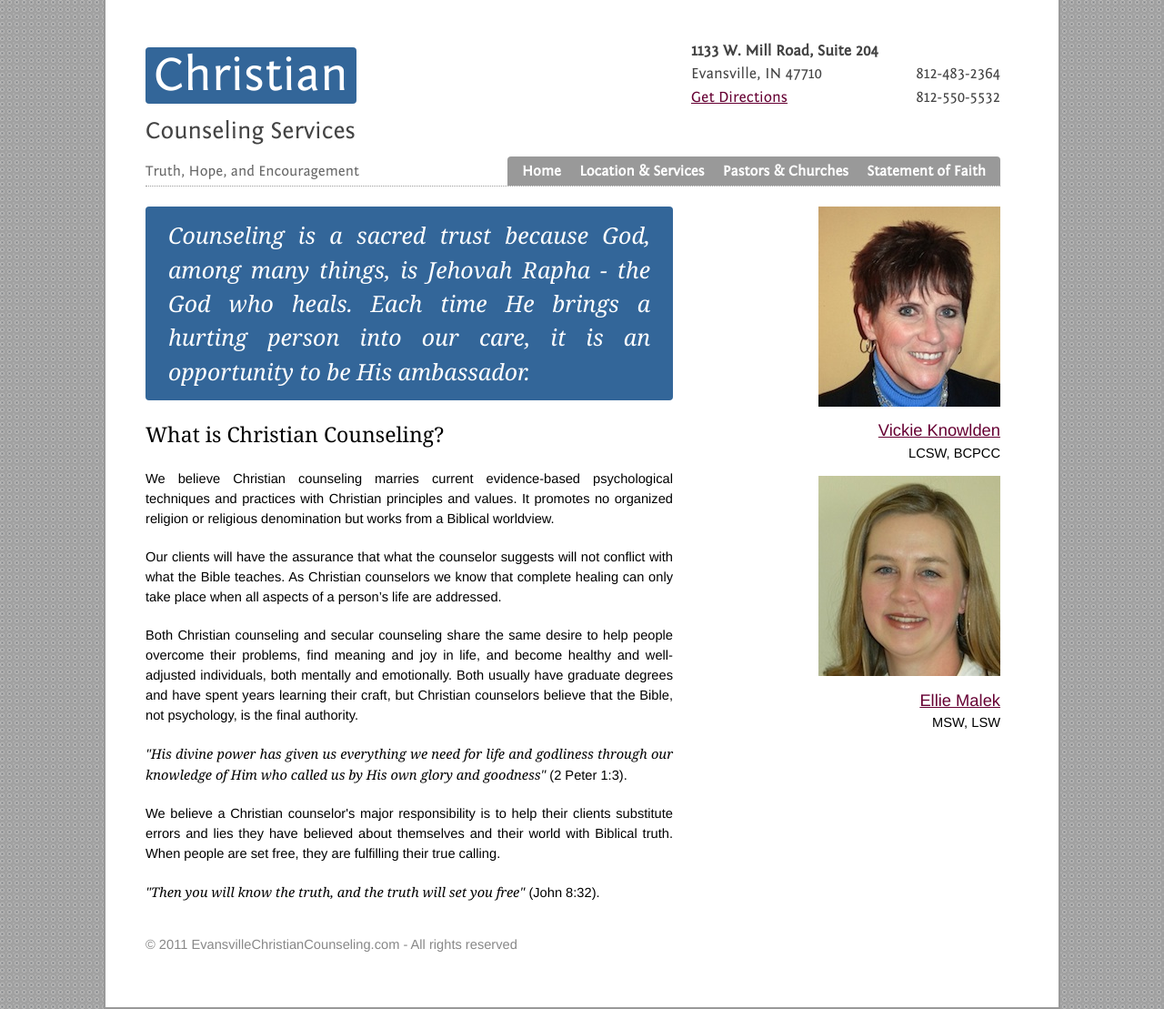
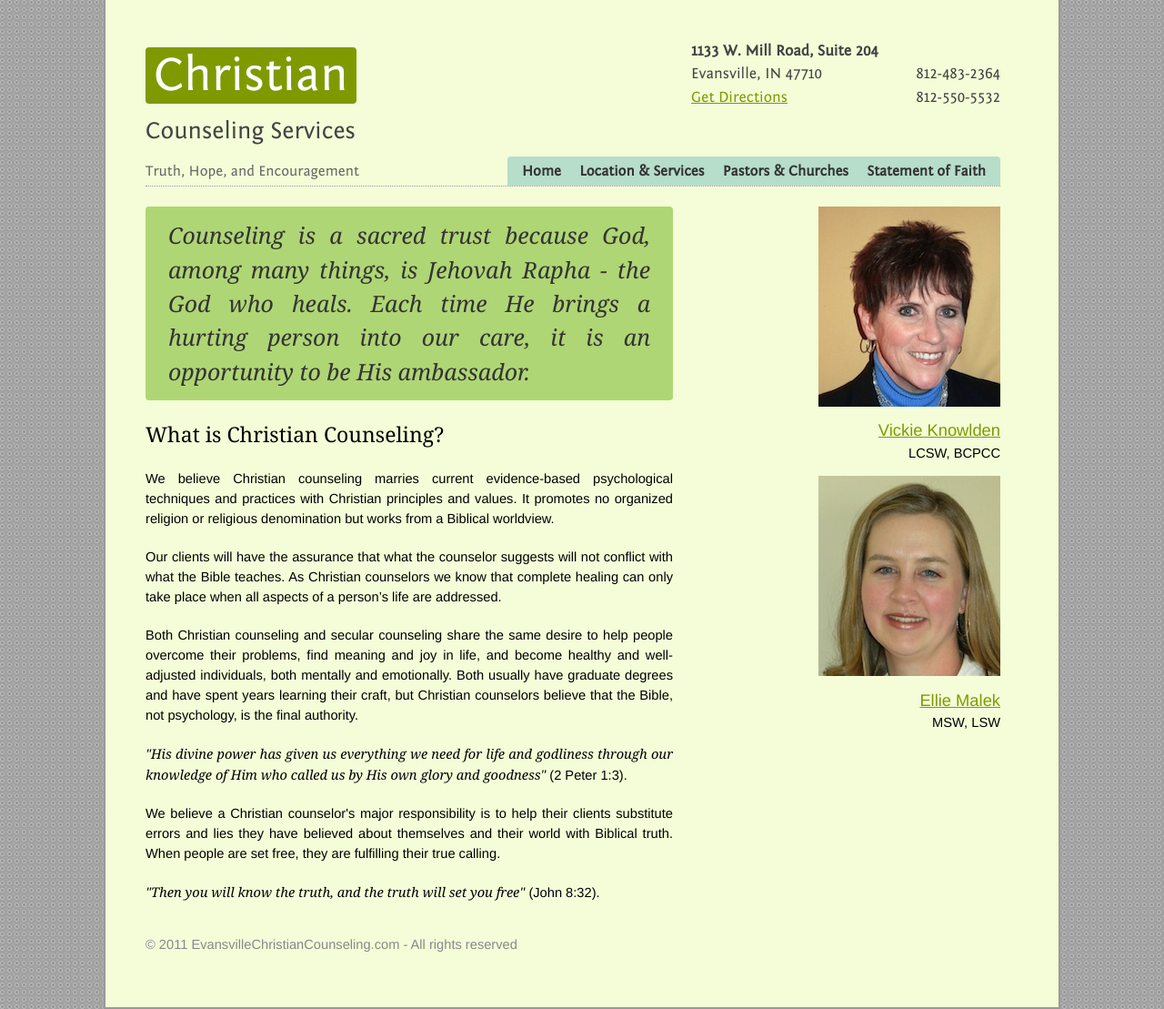
Before and after one commit to evansvillechristiancounseling/evansvillechristiancounseling.github.com, a Jekyll site: the page built from index.html, in a window 1280 px wide. Shown: the whole page at 91% size. Built offline with Jekyll 4.4.1, drawn with Linux system fonts in a browser that asks for light colours.

Commit message:
[rd3] Playing around with zenden color palette

```diff
--- a/_layouts/default.html
+++ b/_layouts/default.html
@@ -12,6 +12,7 @@
     <link href="/stylesheets/960-system.css" type="text/css" media="screen" rel="stylesheet"/>
     <link href="/stylesheets/type.css" type="text/css" media="screen" rel="stylesheet"/>
     <link href="/stylesheets/styles.css" type="text/css" media="screen" rel="stylesheet"/>
+    <link href="/stylesheets/theme-zenden.css" type="text/css" media="screen" rel="stylesheet"/>
   </head>
 
   <body>
--- a/stylesheets/styles.css
+++ b/stylesheets/styles.css
@@ -26,12 +26,6 @@ p { text-align: justify; }
   color: #444;
   border-top: 1px dotted #aaa;
   padding-top: 1ex;
-}
-
-sup {
-  font-size: 75%;
-  display: inline-block;
-  padding-top: -1em;
 }
 
 /* container */
@@ -103,7 +97,8 @@ sup {
 }
 
 #main-menu #slogan {
- float: left; padding-top: 0.5ex;
+ float: left;
+ padding-top: 0.5ex;
 }
 
 #main-menu a, #main-menu a:visited {
@@ -150,7 +145,7 @@ sup {
 }
 
 #fancy-lead p {
-  color: white;
+  color: #fff;
   font-style: italic;
   font-family: Georgia, serif;
   font-size: 170%;
@@ -170,8 +165,8 @@ sup {
 
 #counselors ul {
   list-style-type: none;
+  text-align: right;
   margin: 0;
-  text-align: right;
   padding: 0;
 }
 
--- /dev/null
+++ b/stylesheets/theme-zenden.css
@@ -0,0 +1,36 @@
+/*
+ * Forest: #7f9a00
+ * Early Growth Forest: #afd675
+ * Cream: #f4fdd8
+ * Sea Foam: #e4f2db
+ * Sea: #b7ddcb
+ */
+
+a, a:visited { color: #7f9a00; }
+a:active { color: #afd675; }
+
+#container {
+  background-color: #f4fdd8;
+}
+
+#header a#title span {
+  color: #fff;
+  background-color: #7f9a00;
+}
+#main-menu a, #main-menu a:visited {
+  color: #333;
+}
+#main-menu ul {
+  background-color: #b7ddcb;
+}
+
+#fancy-lead {
+  background-color: #afd675;
+}
+#fancy-lead p {
+  color: #333;
+}
+
+#counselor dd li:hover {
+  background-color: #fafafa;
+}
```
